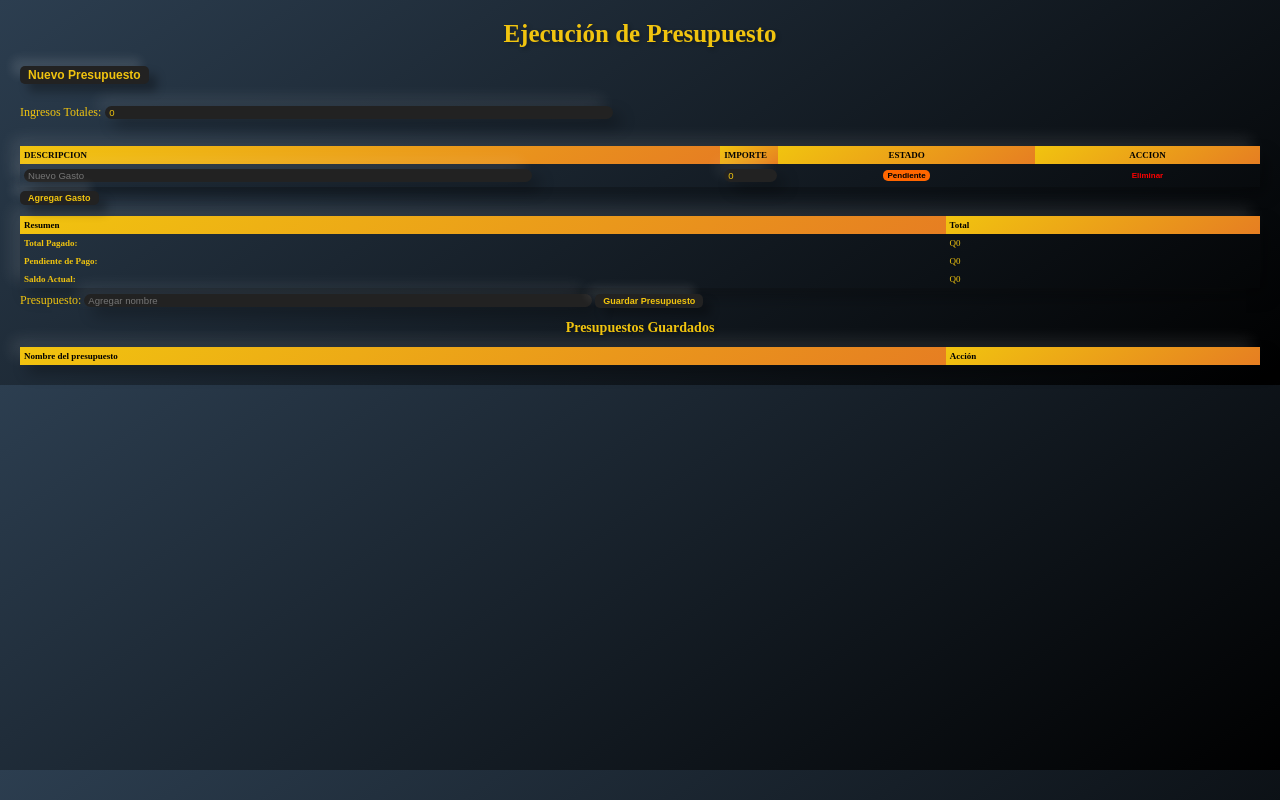
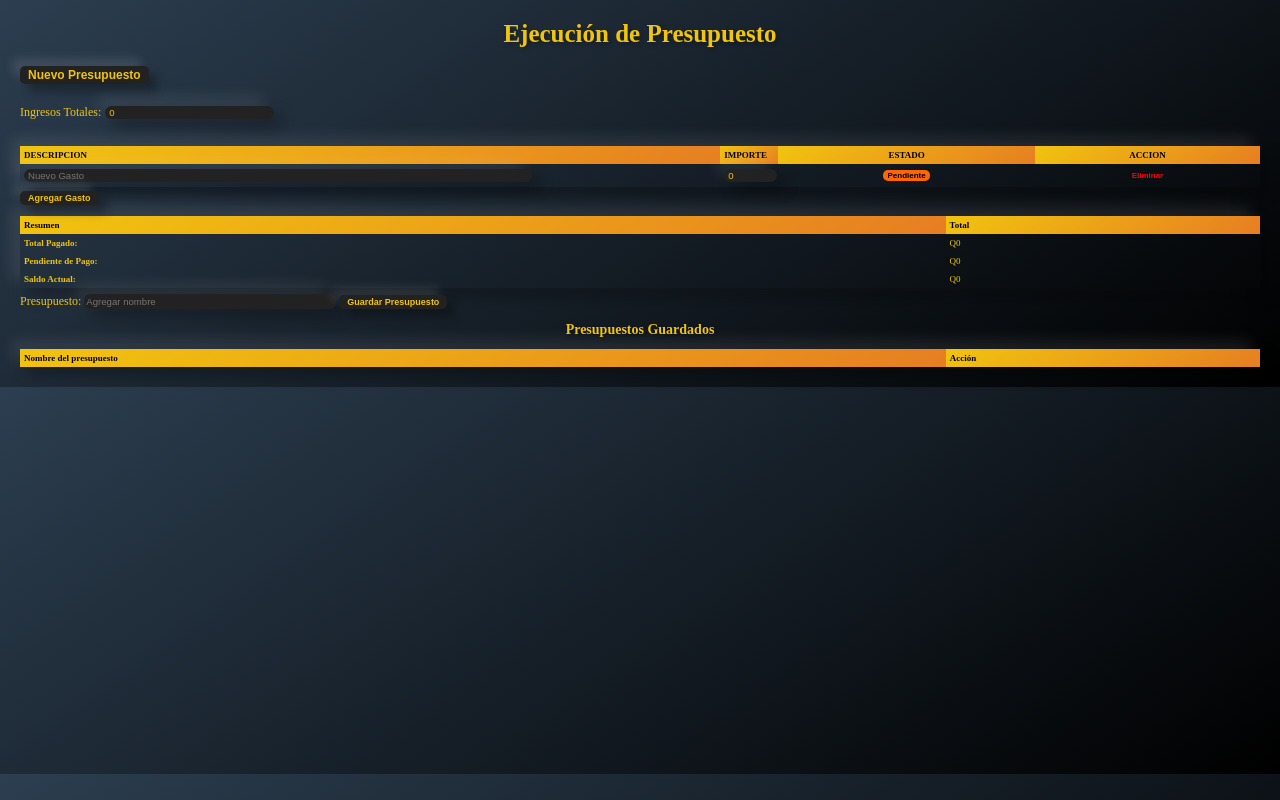
Before and after one commit to FactoryStoreX/presupuesto, a plain HTML site: page index.html in a window 1280 px wide. Drawn offline with Linux system fonts and the light colour scheme.

Commit message:
Update index.html

```diff
--- a/index.html
+++ b/index.html
@@ -133,9 +133,16 @@ h2 {
 		font-size: 8px;}
 
 
-#tabla-presupuesto td:nth-child(2) {
+#ingresos {
+    width: 13%; /* Ajusta el tamaño del campo de ingresos (50% del contenedor) */
+    font-size: 0.6rem; /* Ajusta el tamaño de la fuente */
+}
+
+
+	#tabla-presupuesto td:nth-child(2) {
     	width: 50px; /* Puedes ajustar el valor según lo que necesites */
 		}
+
 
  #agregar-gasto-btn {
             background: #222222;
@@ -162,6 +169,13 @@ font-size: 9px;}
 	color: #f1c40f;
 font-size: 9px;}
 
+#nombre-carpeta {
+    width: 20%;
+    font-size: 0.6rem;
+    padding: 2px;
+    border-radius: 6px;
+    background: #222222;
+    color: #f1c40f;}
 
 
         #nuevo-presupuesto-btn {
```
